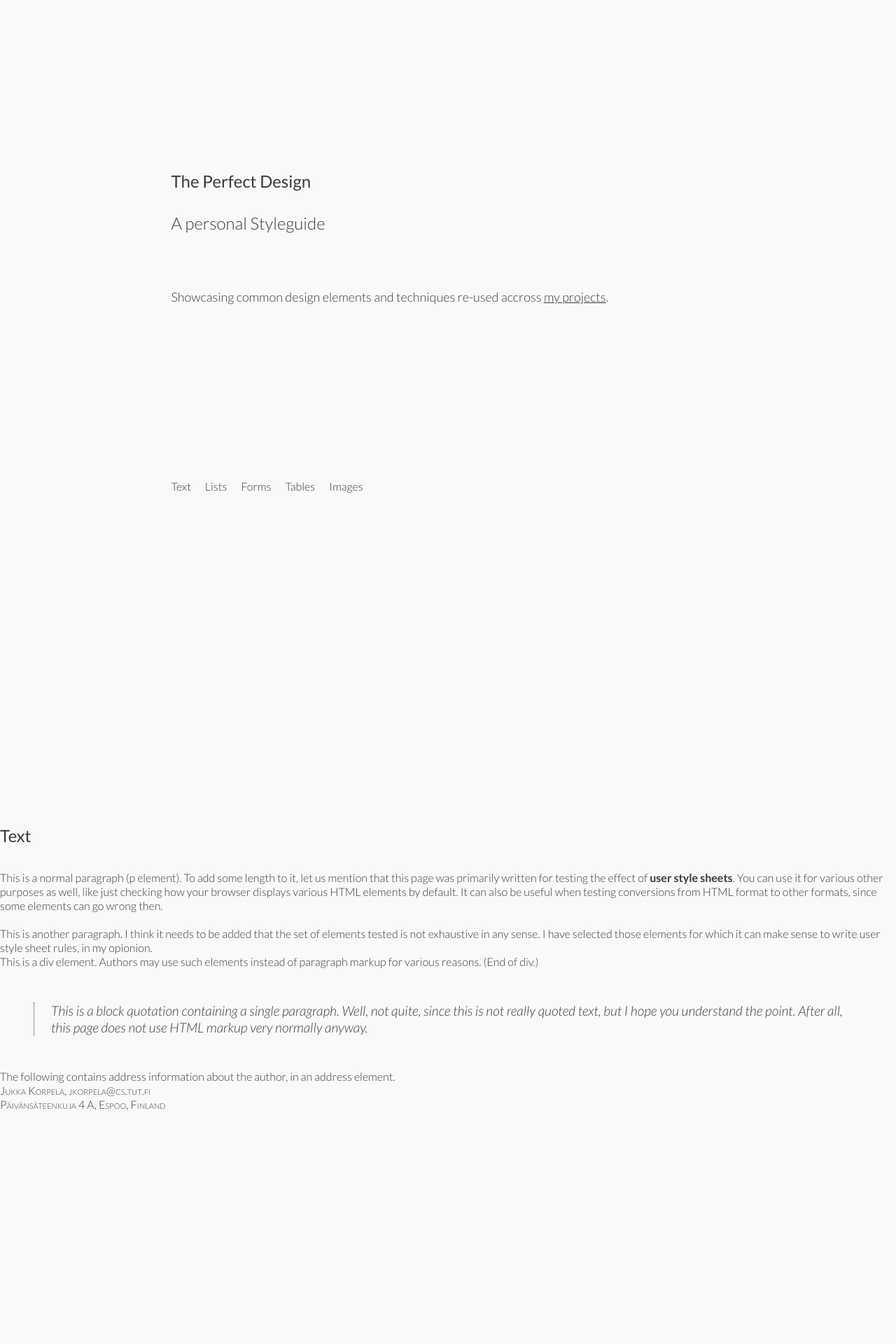
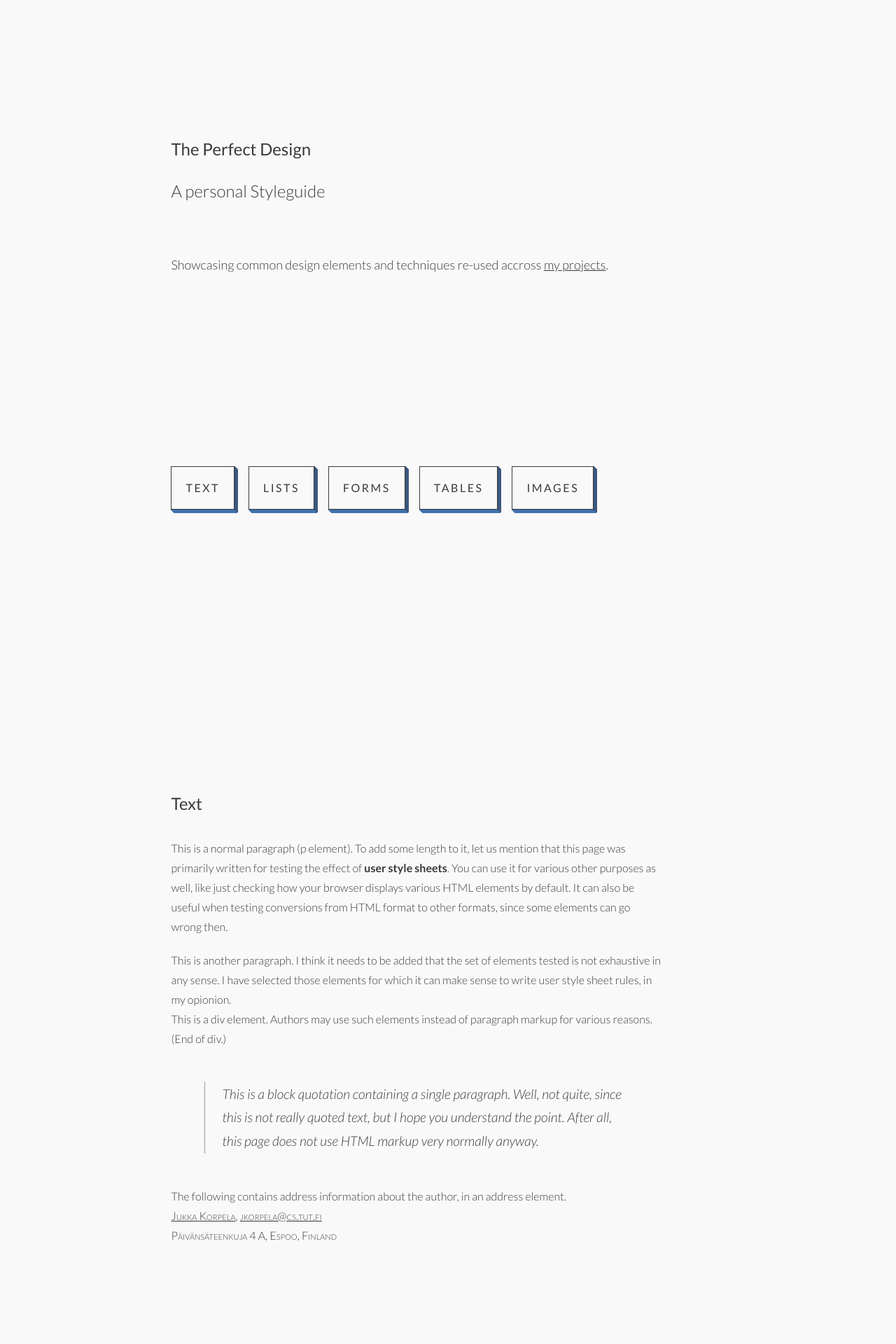
Before and after one commit to metamn/perfect, a Jekyll site: the page built from index.html, in a window 1280 px wide. Shown: the top 1920 px of the page at 70% size. Built offline with Jekyll 4.4.1, drawn with Linux system fonts in a browser that asks for light colours; nearby versions of some CDN libraries.

```diff
--- a/assets/screen.css
+++ b/assets/screen.css
@@ -135,15 +135,15 @@ body .container table td { border-bottom: 1px solid; }
 body .container em, body .container i { font-style: italic; }
 body .container strong, body .container b { font-weight: bold; }
 body .container input, body .container textarea, body .container select { border: none; outline: 0; background: #f9f9f9; appearance: none; -webkit-appearance: none; -moz-appearance: none; }
-body .container input[type='text'], body .container input[type='email'], body .container input[type='password'], body .container textarea { border: 1px solid transparent; border-bottom: 1px solid; font-style: italic; color: #797979; }
-body .container input[type='text']:focus, body .container input[type='email']:focus, body .container input[type='password']:focus, body .container textarea:focus { color: #3a3a3a; font-style: normal; border: 1px solid #797979; border-bottom: 1px solid; }
-body .container input[type='submit'] { background: #3a3a3a; color: #dfdfdf; padding: 0.625em; }
+body .container input[type='text'], body .container input[type='email'], body .container input[type='password'], body .container textarea { border: 1px solid transparent; border-bottom: 1px solid; font-style: italic; color: #b9b9b9; }
+body .container input[type='text']:focus, body .container input[type='email']:focus, body .container input[type='password']:focus, body .container textarea:focus { color: #3a3a3a; font-style: normal; border: 1px solid #b9b9b9; border-bottom: 1px solid; }
+body .container input[type='submit'] { background: #3a3a3a; color: #f1f1f1; padding: 0.625em; }
 body .container input[type='submit']:hover { cursor: pointer; color: #f9f9f9; }
 body .container input[type='radio'], body .container input[type='checkbox'] { display: none; }
 body .container input[type='radio'] + label, body .container input[type='checkbox'] + label { display: inline-block; }
 body .container input[type='radio'] + label:after { content: '\2610'; margin-right: 0.625em; }
 body .container input[type='radio']:checked + label:after { content: '\25a3'; }
-body .container input[type='checkbox'] + label:before { content: '\2610'; margin-right: 0.3125em; font-size: 200%; line-height: .5; vertical-align: top; color: #dfdfdf; }
+body .container input[type='checkbox'] + label:before { content: '\2610'; margin-right: 0.3125em; font-size: 200%; line-height: .5; vertical-align: top; color: #f1f1f1; }
 body .container input[type='checkbox']:checked + label:before { content: '\2611'; color: #3a3a3a; }
 body .container select { border-bottom: 1px solid gray; cursor: pointer; width: 100%; }
 body .container label.select:after { content: '\003E'; float: right; display: inline-block; padding: 0 .45em; position: relative; left: 0; background: #f9f9f9; pointer-events: none; /* this is a must */ cursor: pointer; -webkit-transform: rotate(90deg); -moz-transform: rotate(90deg); -ms-transform: rotate(90deg); -o-transform: rotate(90deg); transform: rotate(90deg); filter: progid:DXImageTransform.Microsoft.BasicImage(rotation=1); }
@@ -151,18 +151,22 @@ body .container label.select:after { content: '\003E'; float: right; display: in
 /* Site specific code */
 /* Set all parents to full height. This will let position elements with % instead of em */
 html, body, .container, #content, section { height: 100%; /* On non desktop displays slides are removed */ /* If not the background image will scroll together with the content which gives sometimes a very cool effect */ }
-@media only screen and (max-width: 1023px) { html, body, .container, #content, section { height: auto; } }
+@media only screen and (max-width: 1023px) { html, body, .container, #content, section { width: 100%; float: left; height: auto; } }
 
 html body .container section { position: relative; background-position: top center; background-repeat: no-repeat; background-size: cover; background-attachment: fixed; }
 
-html body .container #navigation { width: 100%; float: left; }
-html body .container #navigation h3 { display: none; }
-html body .container #navigation ul { display: block; margin: 0; }
-html body .container #navigation ul li { display: inline-block; list-style-type: none; margin-left: 0; float: left; margin-right: 1.25em; }
-html body .container #navigation ul li.last, html body .container #navigation ul li:last-of-type { margin-right: 0; }
-html body .container #navigation ul li { cursor: pointer; }
+html body .container section { width: 80.902%; margin-left: 19.098%; }
+html body .container section article { max-width: 43.75em; /* 700px; */ line-height: 1.75; }
+html body .container section article a { color: #3a3a3a; text-decoration: underline; }
+html body .container section #navigation { width: 100%; float: left; width: auto; position: fixed; bottom: 19.098%; z-index: 1; }
+html body .container section #navigation h3 { display: none; }
+html body .container section #navigation ul li { cursor: pointer; }
+html body .container section #navigation ul { display: block; margin: 0; }
+html body .container section #navigation ul li { display: inline-block; list-style-type: none; margin-left: 0; float: left; margin-right: 1.25em; }
+html body .container section #navigation ul li.last, html body .container section #navigation ul li:last-of-type { margin-right: 0; }
+html body .container section #navigation ul li { background: #f9f9f9; color: #3a3a3a; border: 1px solid; cursor: pointer; text-transform: uppercase; font-weight: 400; letter-spacing: 0.15625em; padding: 1.25em; margin-right: 1.25em; -webkit-box-shadow: 1px 0px #3a587f, 0px 1px #4171ae, 2px 1px #3a587f, 1px 2px #4171ae, 3px 2px #3a587f, 2px 3px #4171ae, 4px 3px #3a587f, 3px 4px #4171ae, 5px 4px #3a587f, 4px 5px #4171ae; -moz-box-shadow: 1px 0px #3a587f, 0px 1px #4171ae, 2px 1px #3a587f, 1px 2px #4171ae, 3px 2px #3a587f, 2px 3px #4171ae, 4px 3px #3a587f, 3px 4px #4171ae, 5px 4px #3a587f, 4px 5px #4171ae; box-shadow: 1px 0px #3a587f, 0px 1px #4171ae, 2px 1px #3a587f, 1px 2px #4171ae, 3px 2px #3a587f, 2px 3px #4171ae, 4px 3px #3a587f, 3px 4px #4171ae, 5px 4px #3a587f, 4px 5px #4171ae; }
+html body .container section #navigation ul li:hover, html body .container section #navigation ul li:focus, html body .container section #navigation ul li.hover, html body .container section #navigation ul li.focus { transform: translate(2px, 2px); -webkit-box-shadow: 1px 0px #3a587f, 0px 1px #4171ae, 2px 1px #3a587f, 1px 2px #4171ae, 3px 2px #3a587f, 2px 3px #4171ae, 4px 3px #3a587f, 3px 4px #4171ae; -moz-box-shadow: 1px 0px #3a587f, 0px 1px #4171ae, 2px 1px #3a587f, 1px 2px #4171ae, 3px 2px #3a587f, 2px 3px #4171ae, 4px 3px #3a587f, 3px 4px #4171ae; box-shadow: 1px 0px #3a587f, 0px 1px #4171ae, 2px 1px #3a587f, 1px 2px #4171ae, 3px 2px #3a587f, 2px 3px #4171ae, 4px 3px #3a587f, 3px 4px #4171ae; }
+html body .container section #navigation ul li:active, html body .container section #navigation ul li.active { transform: translate(4px, 4px); -webkit-box-shadow: 1px 0px #3a587f, 0px 1px #4171ae, 2px 1px #3a587f, 1px 2px #4171ae; -moz-box-shadow: 1px 0px #3a587f, 0px 1px #4171ae, 2px 1px #3a587f, 1px 2px #4171ae; box-shadow: 1px 0px #3a587f, 0px 1px #4171ae, 2px 1px #3a587f, 1px 2px #4171ae; }
+@media only screen and (max-width: 766px) { html body .container section #navigation ul li { padding: 0.625em; margin: 0.3125em 0; letter-spacing: 1px; text-transform: none; display: block; } }
 html body .container section:nth-child(1) #header { margin-top: 19.098%; }
-html body .container section:nth-child(1) #header, html body .container section:nth-child(1) article, html body .container section:nth-child(1) #navigation { margin-left: 19.098%; width: auto; }
-html body .container section:nth-child(1) article { max-width: 43.75em; /* 700px; */ line-height: 1.75; font-size: large; padding-top: 2.5em; }
-html body .container section:nth-child(1) article a { color: #3a3a3a; text-decoration: underline; }
-html body .container section:nth-child(1) #navigation { margin-top: 19.098%; }
+html body .container section:nth-child(1) article { font-size: large; padding-top: 2.5em; }
--- a/assets/typography.css
+++ b/assets/typography.css
@@ -1,9 +1,9 @@
 /*
 Syntax error: Undefined variable: "$background".
-        on line 60 of /home/cs/work/perfect/assets/typography.scss
+        on line 59 of /home/cs/work/perfect/assets/typography.scss
 
 Backtrace:
-/home/cs/work/perfect/assets/typography.scss:60
+/home/cs/work/perfect/assets/typography.scss:59
 /var/lib/gems/1.9.1/gems/sass-3.2.9/lib/sass/script/variable.rb:49:in `_perform'
 /var/lib/gems/1.9.1/gems/sass-3.2.9/lib/sass/script/node.rb:40:in `perform'
 /var/lib/gems/1.9.1/gems/sass-3.2.9/lib/sass/tree/visitors/perform.rb:298:in `visit_prop'
@@ -74,4 +74,4 @@ Backtrace:
 body:before {
   white-space: pre;
   font-family: monospace;
-  content: "Syntax error: Undefined variable: \"$background\".\A         on line 60 of /home/cs/work/perfect/assets/typography.scss"; }
+  content: "Syntax error: Undefined variable: \"$background\".\A         on line 59 of /home/cs/work/perfect/assets/typography.scss"; }
--- a/assets/typography.scss
+++ b/assets/typography.scss
@@ -49,7 +49,6 @@
     @include link;
   }
 }
-
 
 
 
--- a/index.html
+++ b/index.html
@@ -48,6 +48,8 @@ class: frontpage
     Päivänsäteenkuja 4 A, Espoo, Finland
     </address>
   </article>
+
+  {% include navigation.html %}
 </section>
 
 
@@ -106,6 +108,8 @@ class: frontpage
            formally, and may differ quite a lot from an everyday meaning
     </dl>
   </article>
+
+  {% include navigation.html %}
 </section>
 
 
@@ -160,6 +164,8 @@ class: frontpage
     <input id="f99" type="submit" name="submit" value="Just a test"></label></div>
     </form>
   </article>
+
+  {% include navigation.html %}
 </section>
 
 
@@ -202,4 +208,6 @@ class: frontpage
     <tr><td>&#x2300; <td>diameter sign <td>relatively rare in fonts
     </table>
   </article>
+
+  {% include navigation.html %}
 </section>
```
Also changed, not shown: assets/base.scss (+74 -4 lines), assets/theme.scss (+18 -14 lines), 6 other files.
